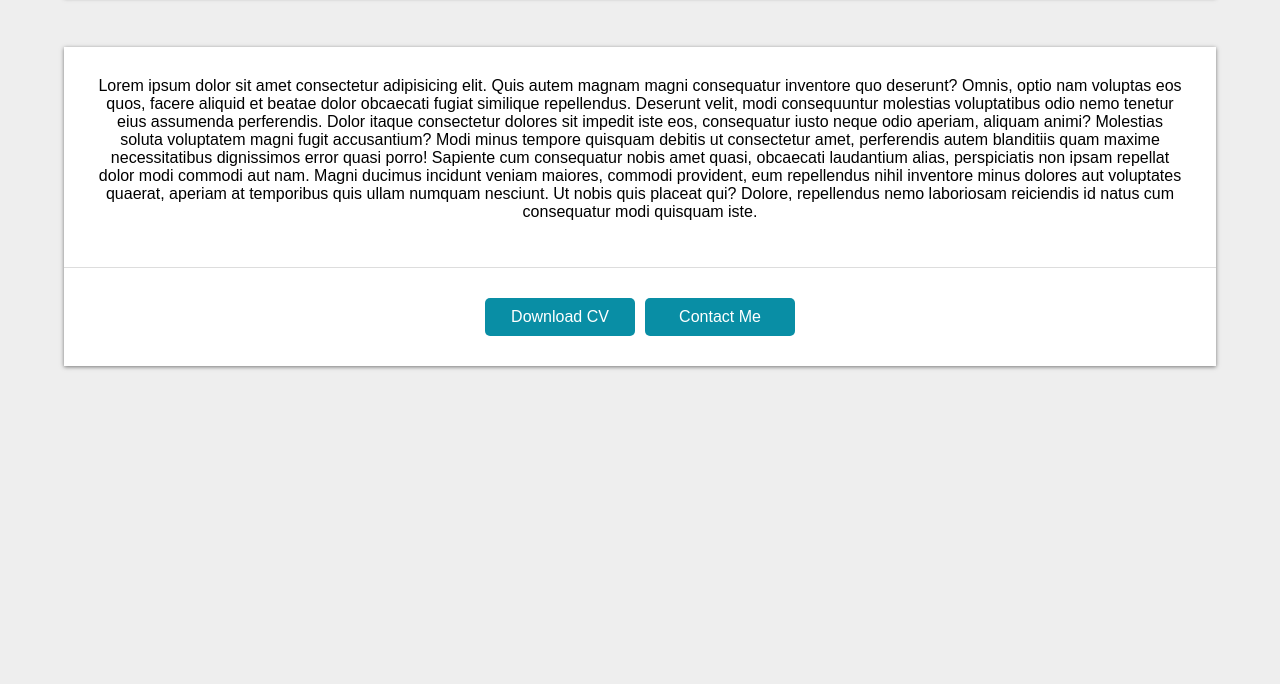
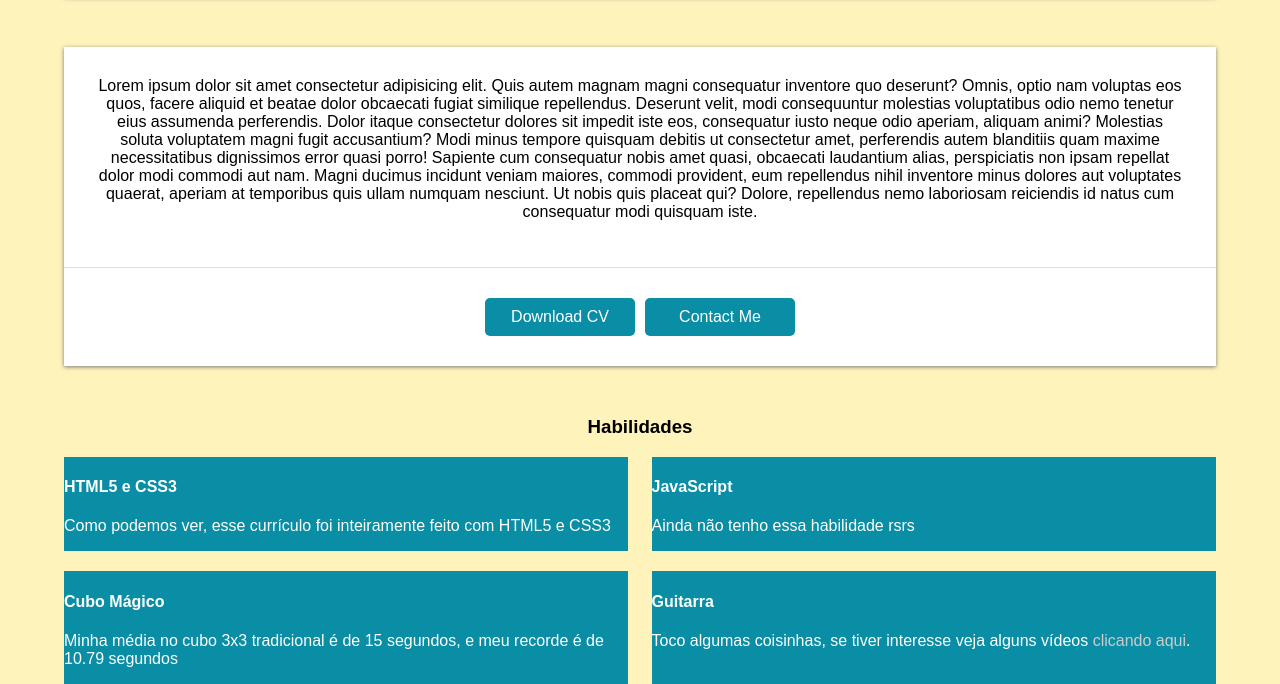
Before and after one commit to slothandre/curriculo-senac, a plain HTML site: page index.html in a window 1280 px wide. Shown: the part 303-987 px from the top of the page. Before the commit the page ends 800 px from the top, so only its background shows below. Drawn offline with Linux system fonts and the light colour scheme.

Commit message:
Criação da área de habilidades

```diff
--- a/assets/css/style.css
+++ b/assets/css/style.css
@@ -4,7 +4,7 @@
 }
 body {
     margin: 0;
-    background-color: #EEE;
+    background-color: #fff3bc;
 }
 header {
     display: flex;
@@ -49,12 +49,12 @@ header {
     filter: brightness(90%);
 }
 img[alt^="foto"] {
-    max-height: 100%;
     clip-path: polygon(0 0, 100% 0, 100% 100%, 23% 100%);
 }
 #about-me {
     margin: auto;
-    width: 90%;
+    margin-bottom: 50px;
+    width: 90vw;
     background-color: #FFF;
     box-shadow: 0px 1px 4px #777;
 }
@@ -81,3 +81,28 @@ img[alt^="foto"] {
 #buttons-section a:hover {
     background-color: #077588;
 }
+#habilidades {
+    margin: auto;
+    width: 90vw;
+}
+#habilidades h3 {
+    text-align: center;
+}
+#container-hab {
+    display: flex;
+    justify-content: space-between;
+    flex-wrap: wrap;
+    row-gap: 20px;
+}
+.hab-itens {
+    width: 49%;
+    background-color: #098ea5;
+    color: #FFF;
+}
+.hab-itens a {
+    text-decoration: none;
+    color: #CCC;
+}
+.hab-itens a:hover {
+    color: #AAA;
+}
--- a/index.html
+++ b/index.html
@@ -34,5 +34,26 @@
             <a href="mailto:andre.m.d.abreu@gmail.com">Contact Me</a>
         </div>
     </section>
+    <section id="habilidades">
+        <h3>Habilidades</h3>
+        <div id="container-hab">
+            <div class="hab-itens">
+                <h4>HTML5 e CSS3</h4>
+                <p>Como podemos ver, esse currículo foi inteiramente feito com HTML5 e CSS3</p>
+            </div>
+            <div class="hab-itens">
+                <h4>JavaScript</h4>
+                <p>Ainda não tenho essa habilidade rsrs</p>
+            </div>
+            <div class="hab-itens">
+                <h4>Cubo Mágico</h4>
+                <p>Minha média no cubo 3x3 tradicional é de 15 segundos, e meu recorde é de 10.79 segundos</p>
+            </div>
+            <div class="hab-itens">
+                <h4>Guitarra</h4>
+                <p>Toco algumas coisinhas, se tiver interesse veja alguns vídeos <a href="cedo.html">clicando aqui</a>.</p>
+            </div>
+        </div>
+    </section>
 </body>
 </html>
```
Also changed, not shown: cedo.html (added, +16 -0 lines).
